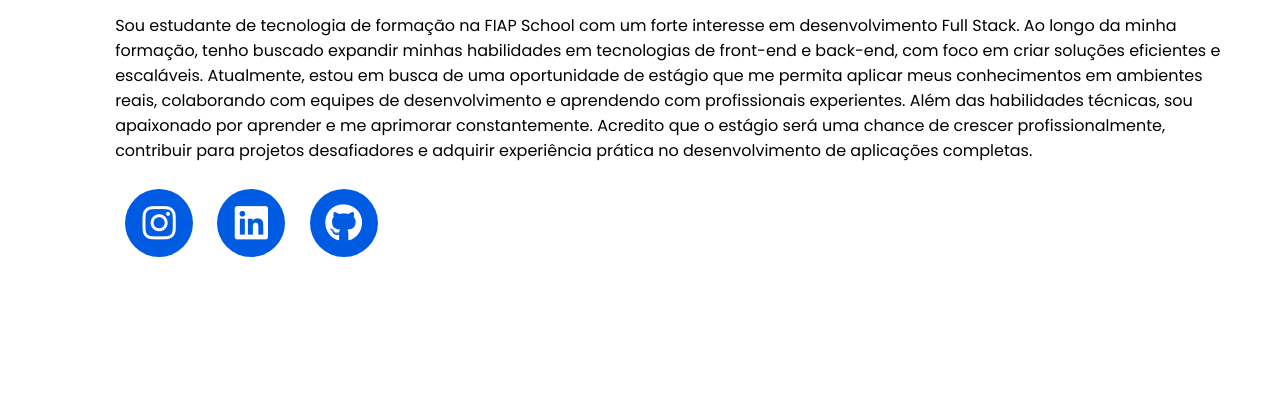
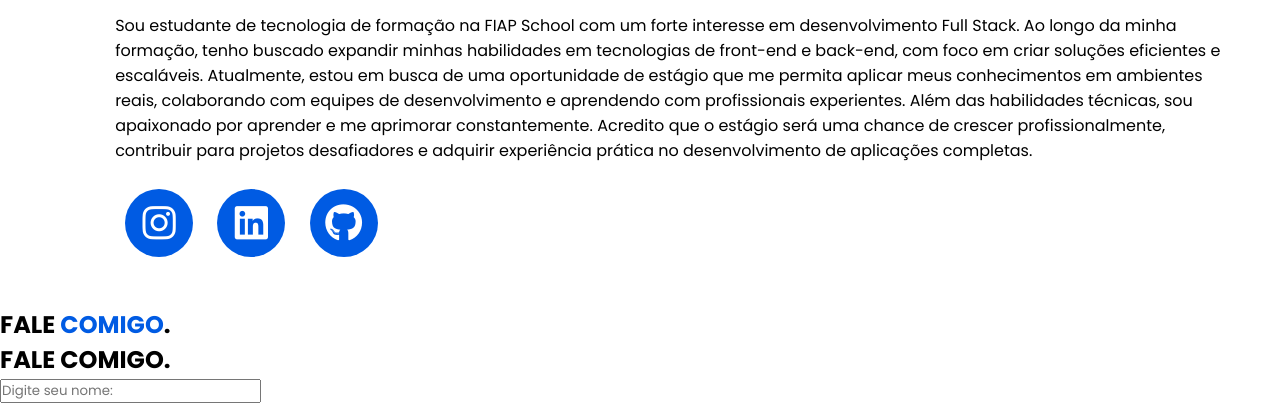
Before and after one commit to EricPfeuti/eric-pfeuti-portfolio, a plain HTML site: page index.html in a window 1280 px wide. Shown: the part 4572-4975 px from the top of the page. Before the commit the page ends 4879 px from the top, so only its background shows below. Drawn offline with Linux system fonts and the light colour scheme.

Commit message:
Update index.html

```diff
--- a/index.html
+++ b/index.html
@@ -220,6 +220,21 @@
 
         </section>
 
+        <section class="contact" id="contact">
+
+            <h1>FALE <span>COMIGO</span>.</h1>
+            <div class="contact-form">
+                <div class="flex">
+                    <div class="contact-content">
+                        <h2>FALE COMIGO.</h2>
+                        <form action="#" method="post">
+                            <input type="text" name="name" placeholder="Digite seu nome:">
+                        </form>
+                    </div>
+                </div>
+            </div>
+        </section>
+
     </main>
 
 </body>
```
